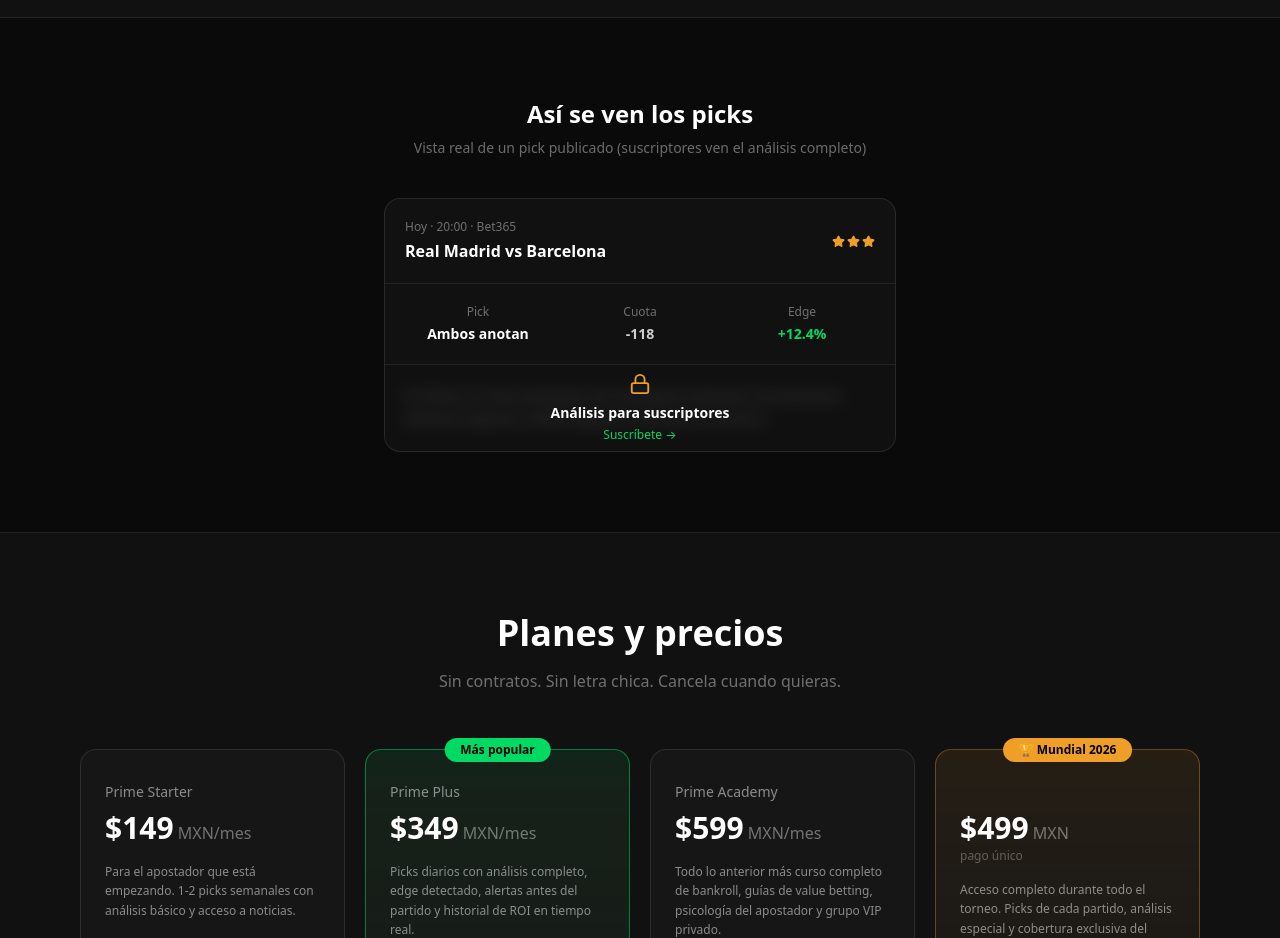
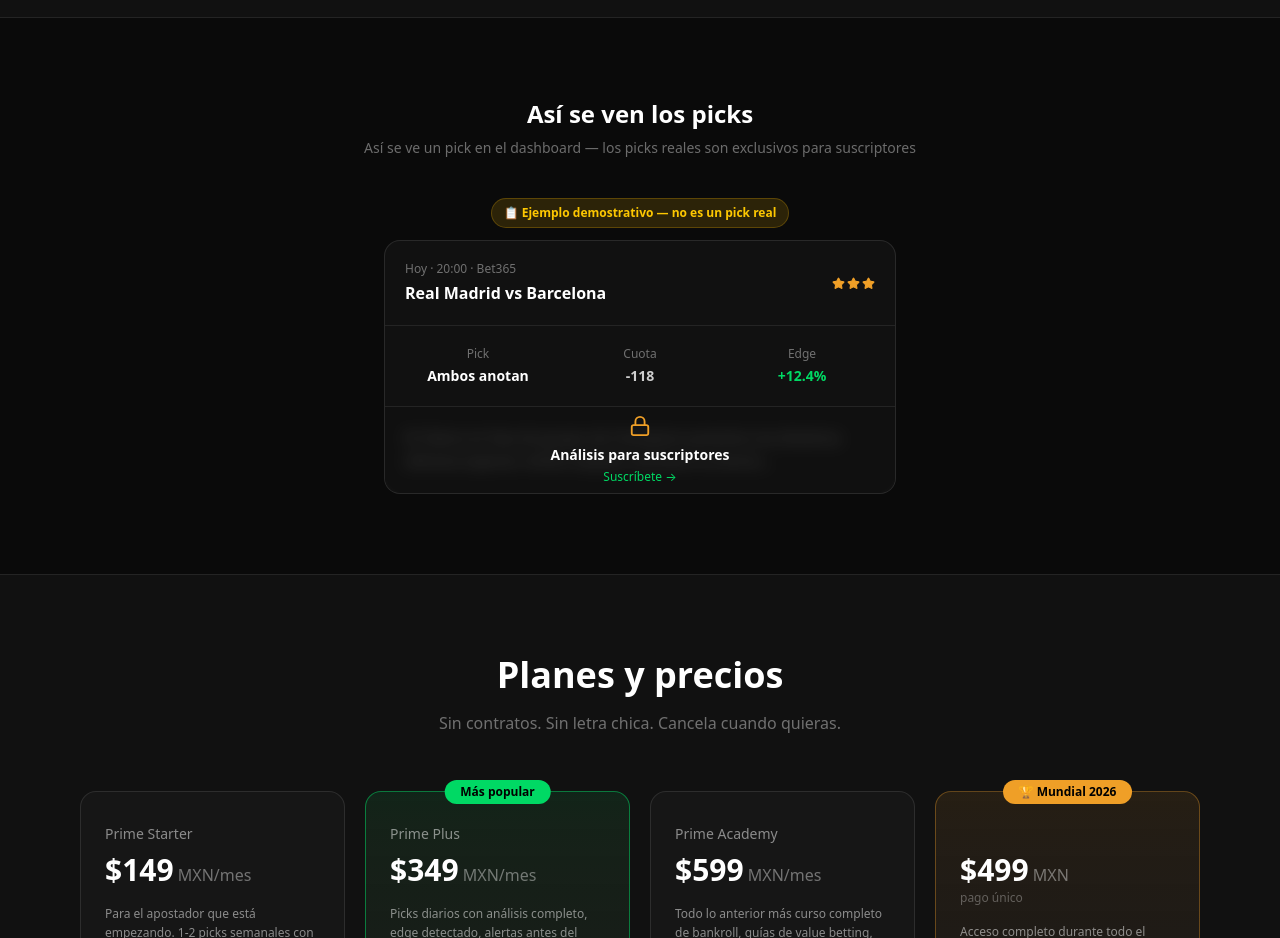
Before and after one commit to miguelcordova2799/prime-picks, a React (Vite) app: page / in a window 1280 px wide. Shown: the part 2680-3618 px from the top of the page. Built offline with nearby package versions, Linux system fonts and the light colour scheme; no server answers; the database is empty.

Commit message:
fix: etiqueta ejemplo en pick demostrativo de landing

```diff
--- a/src/pages/Landing.jsx
+++ b/src/pages/Landing.jsx
@@ -52,7 +52,7 @@ const T = {
 
     // Pick preview
     pickPreviewTitle: 'Así se ven los picks',
-    pickPreviewSub: 'Vista real de un pick publicado (suscriptores ven el análisis completo)',
+    pickPreviewSub: 'Así se ve un pick en el dashboard — los picks reales son exclusivos para suscriptores',
     pickDate: 'Hoy · 20:00 · Bet365',
     pickMatch: 'Real Madrid vs Barcelona',
     pickLabel: 'Pick',
@@ -176,7 +176,7 @@ const T = {
     ],
 
     pickPreviewTitle: 'What picks look like',
-    pickPreviewSub: 'Real view of a published pick (subscribers see the full analysis)',
+    pickPreviewSub: 'This is how a pick looks in the dashboard — real picks are exclusive to subscribers',
     pickDate: 'Today · 8:00 PM · Bet365',
     pickMatch: 'Real Madrid vs Barcelona',
     pickLabel: 'Pick',
@@ -473,6 +473,12 @@ export default function Landing() {
           <p className="text-white/40 text-sm">{t.pickPreviewSub}</p>
         </div>
 
+        <div className="max-w-lg mx-auto mb-3 flex justify-center">
+          <span className="inline-flex items-center gap-1.5 px-3 py-1.5 rounded-full text-xs font-semibold bg-yellow-500/15 text-yellow-400 border border-yellow-500/25">
+            📋 {lang === 'es' ? 'Ejemplo demostrativo — no es un pick real' : 'Demonstration example — not a real pick'}
+          </span>
+        </div>
+
         <div className="max-w-lg mx-auto rounded-2xl bg-[#111111] border border-white/10 overflow-hidden">
           <div className="p-5 border-b border-white/8 flex items-center justify-between">
             <div>
```
